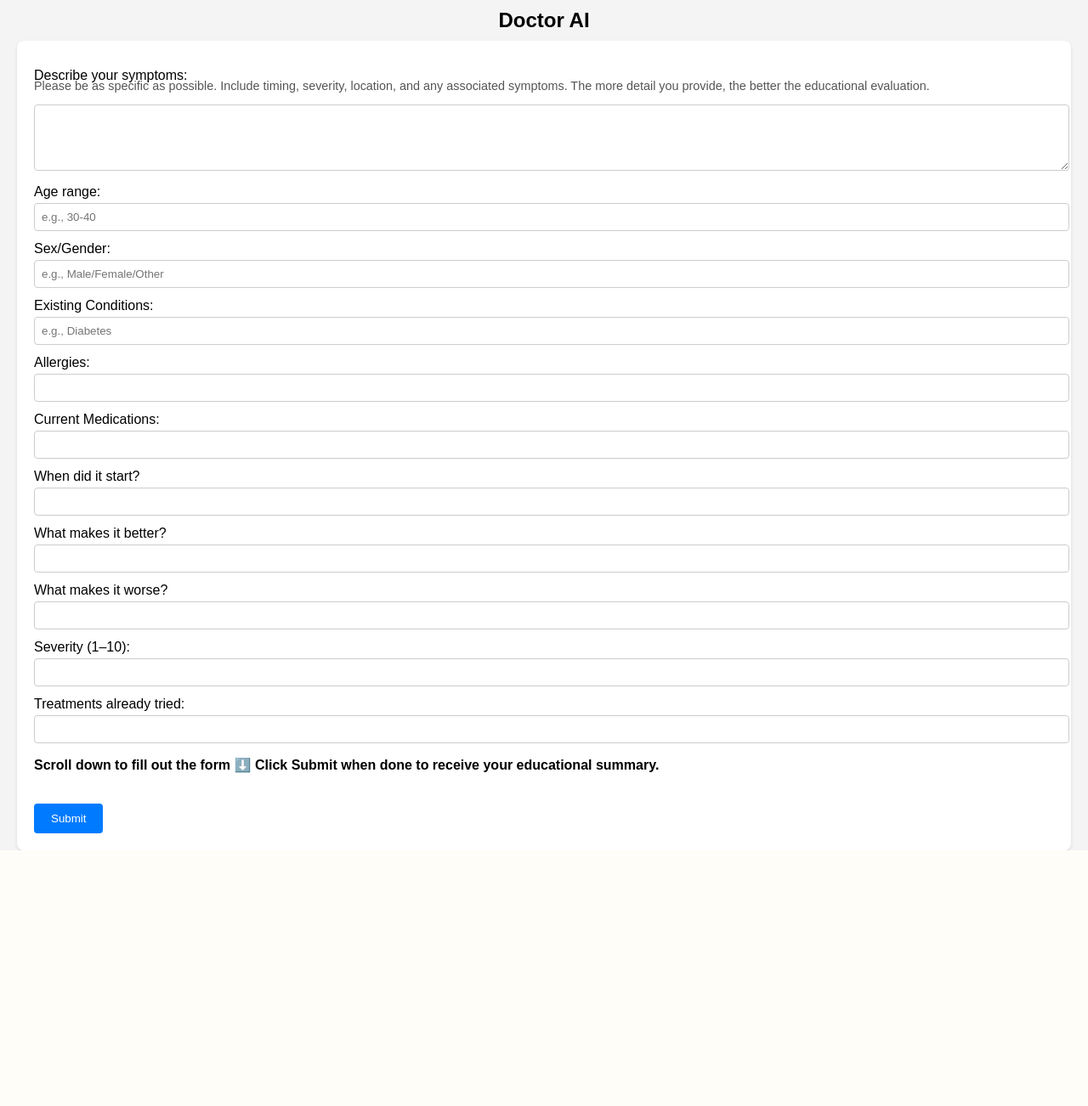
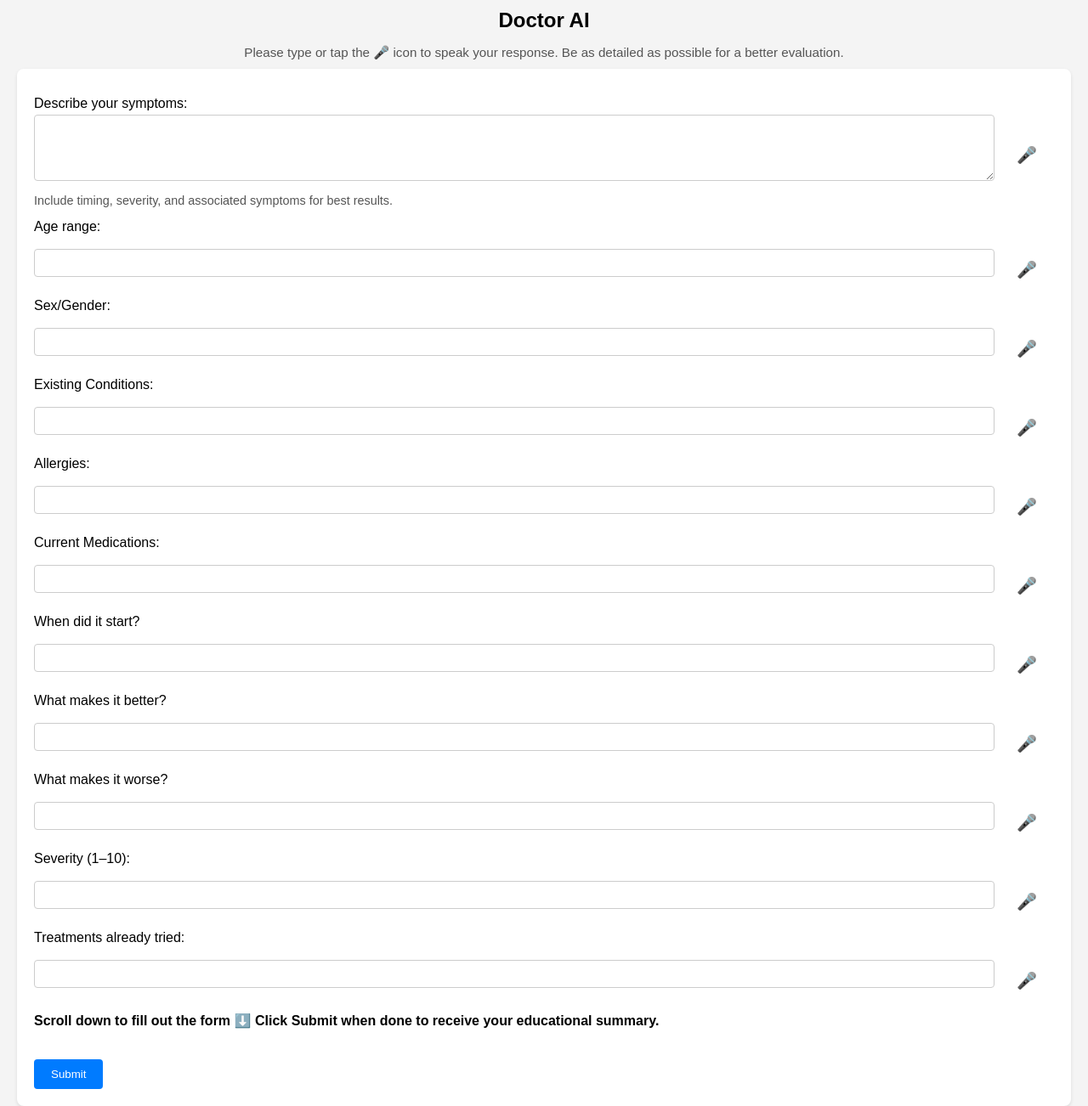
Before and after one commit to Asaabmd/doctor-ai, a Flask app: page / in a window 1280 px wide. Shown: the part 80-1382 px from the top of the page at 85% size. Before the commit the page ends 1081 px from the top, so only its background shows below. Run offline with Flask 3, Linux system fonts and the light colour scheme.

Commit message:
Updated index.html with voice input and user instructions

```diff
--- a/templates/index.html
+++ b/templates/index.html
@@ -1,8 +1,8 @@
 <!DOCTYPE html>
 <html lang="en">
 <head>
-    <meta charset="UTF-8">
-    <meta name="viewport" content="width=device-width, initial-scale=1.0">
+  <meta charset="UTF-8" />
+  <meta name="viewport" content="width=device-width, initial-scale=1.0"/>
   <title>Doctor AI</title>
   <style>
     body {
@@ -25,6 +25,12 @@
       font-size: 24px;
       margin: 10px 0;
     }
+    p.instructions {
+      text-align: center;
+      font-size: 0.95rem;
+      color: #555;
+      margin-bottom: 10px;
+    }
     form {
       background-color: #fff;
       padding: 20px;
@@ -35,6 +41,21 @@
     label {
       display: block;
       margin-top: 12px;
+    }
+    .field-group {
+      display: flex;
+      align-items: center;
+    }
+    .field-group input,
+    .field-group textarea {
+      flex: 1;
+    }
+    .mic-button {
+      background: none;
+      border: none;
+      font-size: 1.2rem;
+      margin-left: 6px;
+      cursor: pointer;
     }
     input[type="text"],
     input[type="number"],
@@ -70,61 +91,60 @@
     <img src="{{ url_for('static', filename='doctor.jpeg') }}" alt="Doctor AI Image">
     <img src="{{ url_for('static', filename='logo.png') }}" alt="Logo">
   </div>
+
   <h1>Doctor AI</h1>
+  <p class="instructions">Please type or tap the 🎤 icon to speak your response. Be as detailed as possible for a better evaluation.</p>
+
   <form method="POST">
     <label for="symptoms">Describe your symptoms:</label>
-<p style="font-size: 0.9rem; color: #555; margin-top: -5px; margin-bottom: 10px;">
-  Please be as specific as possible. Include timing, severity, location, and any associated symptoms. The more detail you provide, the better the educational evaluation.
-</p>
-<textarea name="symptoms" rows="4" required></textarea>
+    <div class="field-group">
+      <textarea name="symptoms" id="symptoms" rows="4" required></textarea>
+      <button type="button" class="mic-button" onclick="startRecognition('symptoms')" title="Speak your response">🎤</button>
+    </div>
+    <p style="font-size: 0.9rem; color: #555;">Include timing, severity, and associated symptoms for best results.</p>
 
-        <label for="age_range">Age range:</label>
-        <input type="text" name="age_range" placeholder="e.g., 30-40">
-
-        <label for="sex">Sex/Gender:</label>
-        <input type="text" name="sex" placeholder="e.g., Male/Female/Other">
-
-        <label for="existing_conditions">Existing Conditions:</label>
-        <input type="text" name="existing_conditions" placeholder="e.g., Diabetes">
-
-        <label for="allergies">Allergies:</label>
-        <input type="text" name="allergies">
-
-        <label for="medications">Current Medications:</label>
-        <input type="text" name="medications">
-
-        <label for="onset">When did it start?</label>
-        <input type="text" name="onset">
-
-        <label for="better">What makes it better?</label>
-        <input type="text" name="better">
-
-        <label for="worse">What makes it worse?</label>
-        <input type="text" name="worse">
-
-        <label for="severity">Severity (1–10):</label>
-        <input type="number" name="severity" min="1" max="10">
-
-        <label for="treatments">Treatments already tried:</label>
-        <input type="text" name="treatments">
+    {% for field, label in {
+      "age_range": "Age range:",
+      "sex": "Sex/Gender:",
+      "existing_conditions": "Existing Conditions:",
+      "allergies": "Allergies:",
+      "medications": "Current Medications:",
+      "onset": "When did it start?",
+      "better": "What makes it better?",
+      "worse": "What makes it worse?",
+      "severity": "Severity (1–10):",
+      "treatments": "Treatments already tried:"
+    }.items() %}
+      <label for="{{ field }}">{{ label }}</label>
+      <div class="field-group">
+        <input
+          type="{{ 'number' if field == 'severity' else 'text' }}"
+          name="{{ field }}"
+          id="{{ field }}"
+          {% if field == 'severity' %} min="1" max="10"{% endif %}
+        />
+        <button type="button" class="mic-button" onclick="startRecognition('{{ field }}')" title="Speak your response">🎤</button>
+      </div>
+    {% endfor %}
 
     <p><strong>Scroll down to fill out the form ⬇️ Click Submit when done to receive your educational summary.</strong></p>
 
     <button type="submit">Submit</button>
   </form>
+
   {% if response %}
   <div class="response">
     <h3>Doctor AI Response:</h3>
     <p>{{ response|safe }}</p>
   </div>
   {% endif %}
+
   <script>
     function startRecognition(targetId) {
       const recognition = new (window.SpeechRecognition || window.webkitSpeechRecognition)();
       recognition.lang = 'en-US';
       recognition.interimResults = false;
       recognition.maxAlternatives = 1;
-
       recognition.start();
 
       recognition.onresult = function(event) {
```
Lines whose indentation alone changed are shown as unchanged.
